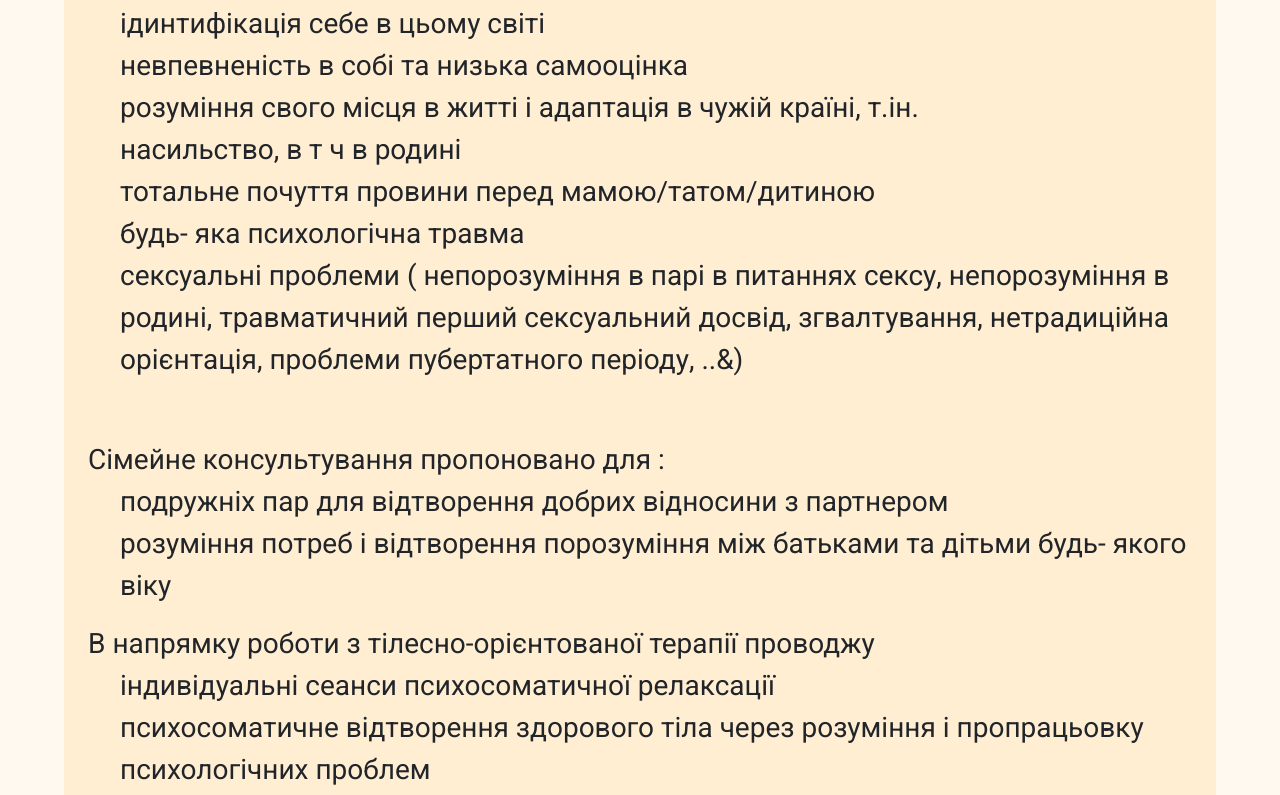
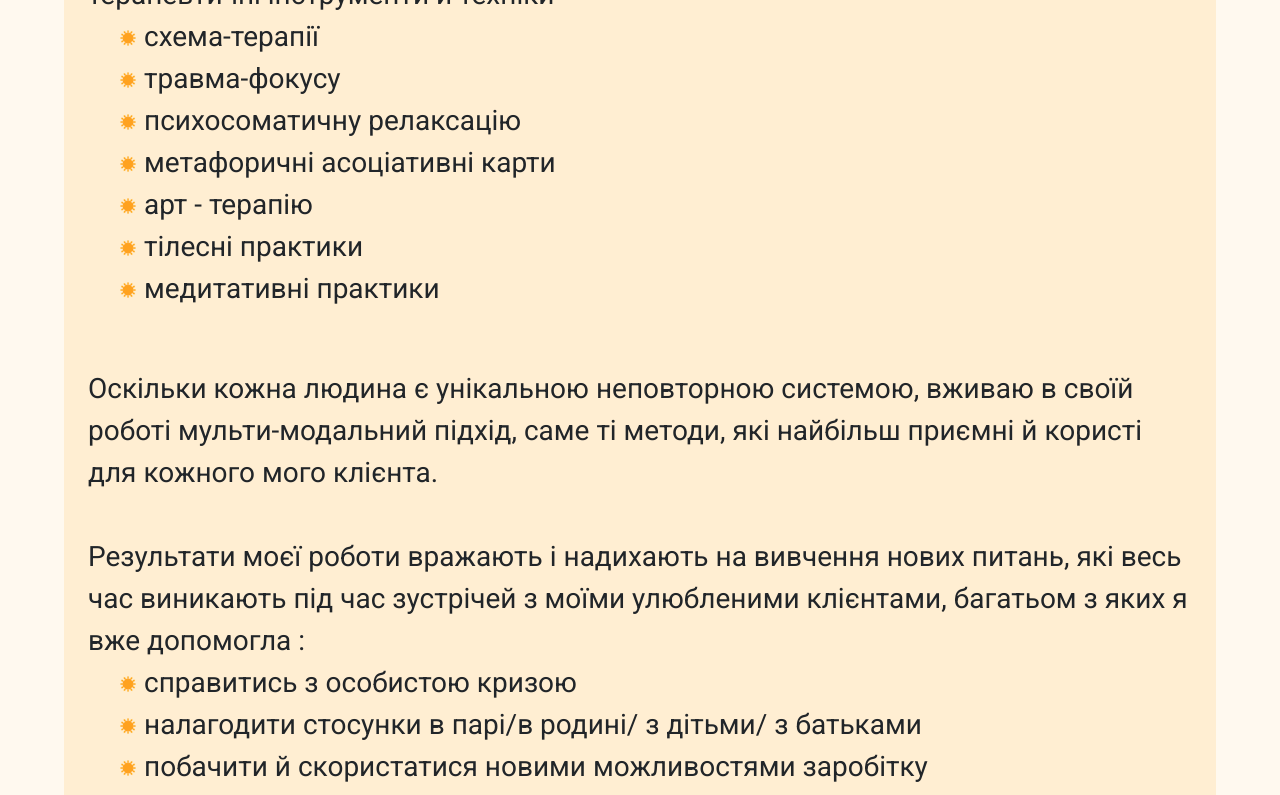
Before and after one commit to Karavang/shetagri, a React (Vite) app: page /about in a window 1280 px wide. Shown: the part 1340-2135 px from the top of the page. Built offline with nearby package versions, Linux system fonts and the light colour scheme.

Commit message:
new about me new font and switch-back Home'n'About

```diff
--- a/src/App.jsx
+++ b/src/App.jsx
@@ -23,11 +23,11 @@ function App() {
       <Routes>
         <Route
           index
-          element={<AboutMe />}
+          element={<Home />}
         />
         <Route
           path="/about"
-          element={<Home />}
+          element={<AboutMe />}
         />
         <Route
           path="/methods"
--- a/src/components/AboutMe.jsx
+++ b/src/components/AboutMe.jsx
@@ -1,64 +1,90 @@
 import scrollToTop from "../../hooks/scrollToTop";
-import iam from "../images/iam.jpg";
+
 export default function AboutMe() {
   window.onload = scrollToTop();
+
   return (
     <div className="homestyle">
-      <section className="hero heroAboutMe">
+      <div className="hero heroHome">
         <div className="hero-indiv">
           <h1 className="hero-title">Тетяна Шестак</h1>
           <h3 className="hero-pretitle">ВАШ Психолог</h3>
           <p className="hero-p">
-            `Хто хоче - шукає спосіб, хто не хоче - виправдання.` <br /> Сократ
+            `Дорогу осилить пішки ідучий` <br /> Луций Анней Сенека
           </p>
         </div>
-      </section>
-      <section className="home-about ">
-        <div>
-          <img
-            src={iam}
-            alt="I am"
-            className="iam"
-          />
-          Я –
+      </div>
+      <div className="home-about ">
+        {" "}
+        <span className="fat">І трошки про мій шлях до психології.... </span>
+        <br /> <br />
+        Він почався з особистих консультацій у психолога в 2011 році. Потім
+        пройшла навчання і отримала кваліфікацію{" "}
+        <span className="fat">сімейного психолога. </span> Це було для себе, для
+        розуміння процесів, які відбуваються в родині. Потім перший курс з{" "}
+        <span className="fat">психосоматичних розладів </span>допоміг зрозуміти
+        закономірності, зв`язки між душею і відгуками моїх переживань в тілі....
+        <br />
+        Потім потрошку почала консультувати, паралельно вивчаючи Транзакційний
+        аналіз, і проходячи власну терапію, якої сьогодні вже понад 210 годин.
+        <br />
+        Мене дуже радували успіхи моїх клієнтів, але виникало і багато питань. І
+        я знову і знову вчилась і вчуся по сьогодні.
+        <br />У 2022 році я закінчила ВУЗ за психологічною освітою, курс з{" "}
+        <span className="fat">сексології</span>, на початку війни пройшла
+        підготовку з{" "}
         <span className="fat">
-            {" "}
-            психолог, сексолог, психотерапевт, супервізор.
+          першої психологічної допомоги в умовах війни.
         </span>
+        <br /> В 2023 опанувала курс з{" "}
+        <span className="fat">терапії схематів, травма-терапії,</span> пройшла
+        навчання в{" "}
+        <span className="fat">Школі психосоматичної релаксації.</span>
         <br />
-          Мої пропозиції покращити життя адресовані
-          <span className="fat"> дорослим і підліткам</span>
-          <br />
-          <br /> Терапія спрямована на
-          <span className="fat"> індивідуальних</span> клієнтів, а також на
-          <span className="fat"> пари та сім’ї.</span>
+        На сьогодні я є членом{" "}
+        <span className="fat">Української спілки психотерапевтів</span>
         <br />
         <br />
-          <span className="fat">Кожна людина</span> - має свою{" "}
-          <span className="fat"> унікальну психіку</span>, тому для кожного
-          клієнта я індивідуально підбираю методи роботи.. 💌
+        Основним методом своєї роботи я вважаю{" "}
+        <span className="fat">Транзакційний аналіз</span>, додаючи різні
+        терапевтичні інструменти й техніки
+        <ul className="list-before">
+          <li>схема-терапії</li>
+          <li>травма-фокусу</li>
+          <li>психосоматичну релаксацію</li>
+          <li>метафоричні асоціативні карти</li>
+          <li>арт - терапію</li>
+          <li>тілесні практики</li>
+          <li>медитативні практики</li>
+        </ul>
+        <br />
+        Оскільки кожна людина є унікальною неповторною системою, вживаю в своїй
+        роботі мульти-модальний підхід, саме ті методи, які найбільш приємні й
+        користі для кожного мого клієнта.
         <br />
         <br />
-          <span className="fat">Індивідуальна терапія </span>спрямована на:
-          <br />
+        Результати моєї роботи вражають і надихають на вивчення нових питань,
+        які весь час виникають під час зустрічей з моїми улюбленими клієнтами,
+        багатьом з яких я вже допомогла : <br />
         <ul className="list-before">
-            <li>розуміння своїх особистих бажань та потреб</li>
-            <li>підвищення самооцінки</li>
-            <li>комфортне відчуття себе в цьому світі</li>
-            <li>знаходження шляхів заробляти скільки хочеться</li>
-          </ul>{" "}
-          <span className="fat">В сімейному консультуванні </span>
-          допомагаю відтворити добрі відносини в родині 💞( з партнером, між
-          батьками та дітьми )
+          <li>справитись з особистою кризою</li>
+          <li>налагодити стосунки в парі/в родині/ з дітьми/ з батьками</li>
+          <li>побачити й скористатися новими можливостями заробітку</li>
+          <li>прийняти свою сексуальність і налагодити сексуальне життя</li>
+        </ul>
+        Маю своє хоббі - для діточок вигадую{" "}
+        <span className="fat">терапевтичні казочки</span>, що допомогають
+        позбавитися енурезу, запорів, тощо...
         <br />
         <br />
-          <span className="fat">
-            Якщо Ви відчуваєте потребу в професійній допомозі, змінах,
-            особистому рості, підвищенні доходу, звертайтесь📲, бо я тут, поруч.
-            💛
-          </span>
+        Тож, мої друзі, запрошую до мене в терапію/консультування ! Бо раз ви
+        тут, як раз час ! 😊
+        <br />
+        Рада бути вам корисною.
+        <br />
+        <br />
+        <i className="fat">Ваша Тетяна.</i>
       </div>
-      </section>
     </div>
   );
 }
--- a/src/components/Home.jsx
+++ b/src/components/Home.jsx
@@ -1,102 +1,64 @@
 import scrollToTop from "../../hooks/scrollToTop";
-
+import iam from "../images/iam.jpg";
 export default function Home() {
-
   window.onload = scrollToTop();
-
   return (
     <div className="homestyle">
-      <div className="hero heroHome">
+      <section className="hero heroAboutMe">
         <div className="hero-indiv">
           <h1 className="hero-title">Тетяна Шестак</h1>
           <h3 className="hero-pretitle">ВАШ Психолог</h3>
           <p className="hero-p">
-            `Дорогу осилить пішки ідучий` <br /> Луций Анней Сенека
+            `Хто хоче - шукає спосіб, хто не хоче - виправдання.` <br /> Сократ
           </p>
         </div>
-      </div>
-      <div className="home-about ">
-      <h2 className="flexator home-hi">Мене звуть Тетяна Шестак</h2>
-        <pre className="pre-formatted-text">
-
-
-Я – психолог, сексолог і сертифікований
-психотерапевт в напрямку терапії схематів.
-Мої пропозиції покращити життя адресовані
-дорослим і підліткам.<br/>
-З проблемами діточок я працюю через
-батьків, вигадуючи для них терапевтичні
-казки.<br/>
-Пропоную онлайн психологічні консультації
-та зустрічі в приватному психологічному
-кабінеті.<br/>
-Терапія спрямована на індивідуальних
-клієнтів, а також на пари та сім’ї.<br/><br/>
-
-Як психолог і психотерапевт спеціалізуюся
-на профілактиці, діагностиці та терапії всіх
-порушень у регуляції самоідентифікації та
-відносин людини з навколишнім
-середовищем. Допомогаю знайти єдиний
-вірний шлях до вирішення питання. Для
-кожного маю індивідуальний підхід, а техніки і
-методи терапії адаптую до вимог і запитів
-кожного з моїх клієнтів.<br/><br/>
-
-Ефективно працюю з психічними станами
-при панічних атаках та депресіях.<br/><br/>
-
-Індивідуальна психологічна терапія
-направлена на розв`язання наступних
-проблем :<br/>
-<ul>
-  <li>ідинтифікація себе в цьому світі</li>
-  <li>невпевненість в собі та низька
-самооцінка</li>
-  <li>розуміння свого місця в житті і
-адаптація в чужій країні, т.ін.</li>
-  <li>насильство, в т ч в родині</li>
-  <li>тотальне почуття провини перед
-мамою/татом/дитиною</li>
-  <li>будь- яка психологічна травма</li>
-  <li>сексуальні проблеми ( непорозуміння
-в парі в питаннях сексу, непорозуміння в
-родині, травматичний перший сексуальний
-досвід, згвалтування, нетрадиційна
-орієнтація, проблеми пубертатного
-періоду, ..&amp;)</li>
-</ul>
-
-<br/>
-Сімейне консультування пропоновано для :
-
-
-<ul>
-  <li>подружніх пар для відтворення
-добрих відносини з партнером</li>
-  <li>розуміння потреб і відтворення
-порозуміння між батьками та дітьми будь-
-якого віку</li>
-</ul>
-В напрямку роботи з тілесно-орієнтованої
-терапії проводжу
-<ul>
-  <li>індивідуальні сеанси психосоматичної
-релаксації</li>
-  <li>психосоматичне відтворення
-здорового тіла через розуміння і
-пропрацьовку психологічних проблем</li>
-</ul>
-
-<br/>
-Допомогаю позбутися негативних енергій,
-присутніх в нашому житті у вигляді проблем,
-хвороб, негараздів, неможливості скласти
-особисте життя, і т д. Вже 20 років я проводжу
-сеанси космоенергетики, які дуже ефективно
-покращують здоров’я, долю, відносини.
-        </pre>
-      </div>
+      </section>
+      <section className="home-about ">
+        <div>
+          <img
+            src={iam}
+            alt="I am"
+            className="iam"
+          />
+          Я –
+          <span className="fat">
+            {" "}
+            психолог, сексолог, психотерапевт, супервізор.
+          </span>
+          <br />
+          Мої пропозиції покращити життя адресовані
+          <span className="fat"> дорослим і підліткам</span>
+          <br />
+          <br /> Терапія спрямована на
+          <span className="fat"> індивідуальних</span> клієнтів, а також на
+          <span className="fat"> пари та сім’ї.</span>
+          <br />
+          <br />
+          <span className="fat">Кожна людина</span> - має свою{" "}
+          <span className="fat"> унікальну психіку</span>, тому для кожного
+          клієнта я індивідуально підбираю методи роботи.. 💌
+          <br />
+          <br />
+          <span className="fat">Індивідуальна терапія </span>спрямована на:
+          <br />
+          <ul className="list-before">
+            <li>розуміння своїх особистих бажань та потреб</li>
+            <li>підвищення самооцінки</li>
+            <li>комфортне відчуття себе в цьому світі</li>
+            <li>знаходження шляхів заробляти скільки хочеться</li>
+          </ul>{" "}
+          <span className="fat">В сімейному консультуванні </span>
+          допомагаю відтворити добрі відносини в родині 💞( з партнером, між
+          батьками та дітьми )
+          <br />
+          <br />
+          <span className="fat">
+            Якщо Ви відчуваєте потребу в професійній допомозі, змінах,
+            особистому рості, підвищенні доходу, звертайтесь📲, бо я тут, поруч.
+            💛
+          </span>
+        </div>
+      </section>
     </div>
   );
 }
--- a/src/index.css
+++ b/src/index.css
@@ -25,7 +25,7 @@ h5 {
 p,
 pre,
 div {
-  font-size: 28px;
+  font-size: 24px;
   font-family: "Roboto", sans-serif;
   font-weight: 400;
 }
--- a/src/index.scss
+++ b/src/index.scss
@@ -28,7 +28,7 @@ h5 {
 p,
 pre,
 div {
-  font-size: 28px;
+  font-size: 24px;
   font-family: "Roboto", sans-serif;
   font-weight: 400;
 }
```
Lines whose indentation alone changed are shown as unchanged.
